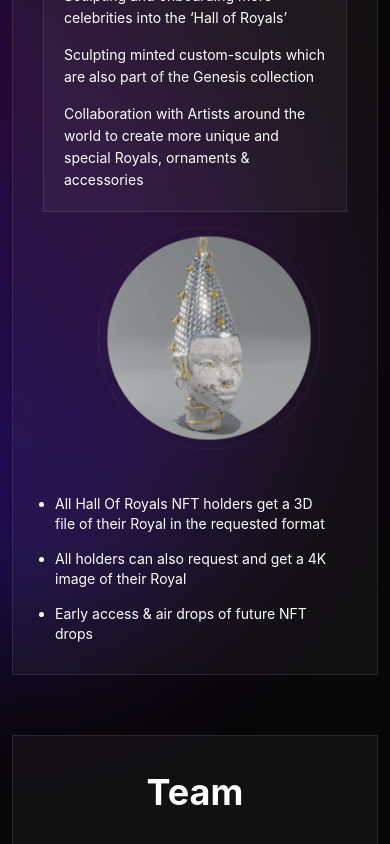
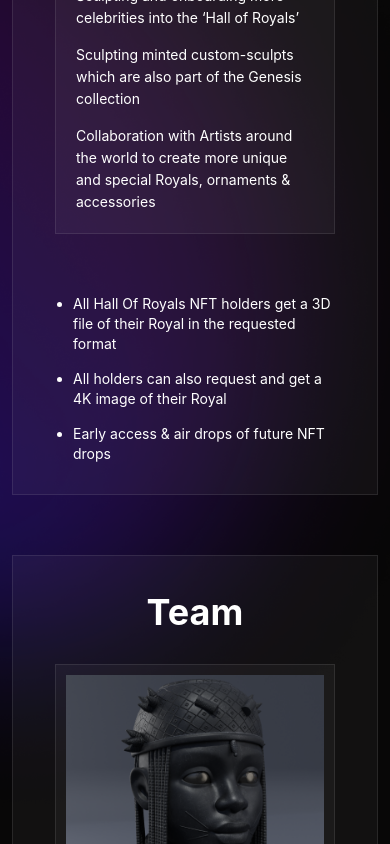
Before and after one commit to HallOfRoyals/HallOfRoyals-FrontEnd, a React (Create React App) app: page / in a window 390 px wide. Shown: the part 7052-7896 px from the top of the page. Built offline with nearby package versions, Linux system fonts and the light colour scheme; a web font is replaced by a local one.

Commit message:
Remove roadmap image on mobilde

```diff
--- a/src/components/RoadMap.js
+++ b/src/components/RoadMap.js
@@ -8,7 +8,8 @@ export default function RoadMap() {
       <div className="container">
         <h1 className="section-title">Royals</h1>
         <div className="row mt-25 align-items-start">
-          <div className="col-md-6 glassy-wrapper relative-height-box pt-20 pb-20 pl-20 pr-20">
+          <div className="col-md-6">
+            <div className="glassy-wrapper relative-height-box pt-20 pb-20 pl-20 pr-20">
               <p>Completion of the 1000 Genesis collection</p>
               <p className="mt-15">Adding more Legendary Royals to the Genesis collection</p>
               <p className="mt-15">Sculpting and onboarding more celebrities into the ‘Hall of Royals’</p>
@@ -17,11 +18,7 @@ export default function RoadMap() {
               <p className="mt-15">Collaboration with Artists around the world to create more unique and
                 special Royals, ornaments & accessories</p>
             </div>
-          <div className="col-md-6 text-right">
-            <img src={roadmapArt} className="roadmap-art" alt=""/>
-          </div>
-        </div>
-        <ul className="roadmap-ul mt-30">
+            <ul className="roadmap-ul mt-60">
               <li>
                 All Hall Of Royals NFT holders get a 3D file of their Royal in the requested format
               </li>
@@ -33,6 +30,11 @@ export default function RoadMap() {
               </li>
             </ul>
           </div>
+          <div className="col-md-6 text-right">
+            <img src={roadmapArt} className="d-none d-md-inline-block roadmap-art" alt=""/>
+          </div>
+        </div>
+      </div>
     </section>
   );
 }
--- a/src/index.css
+++ b/src/index.css
@@ -1387,6 +1387,7 @@ ul.roadmap-ul {
   font-size: 14px;
   line-height: 20px;
   color: #ffffff;
+  margin-left: 18px;
 }
 ul.roadmap-ul li + li {
   margin-top: 15px;
```
Lines whose indentation alone changed are shown as unchanged.
